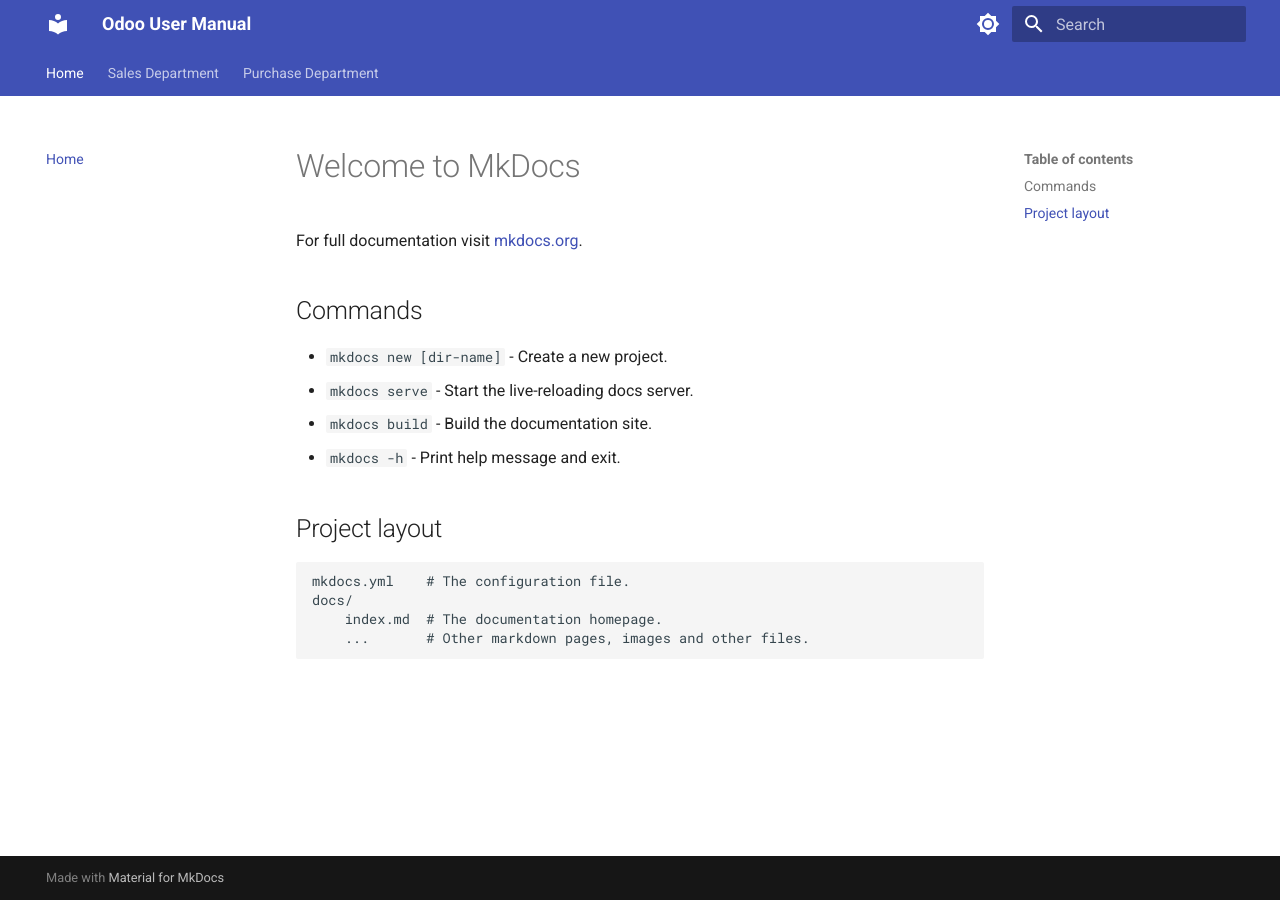
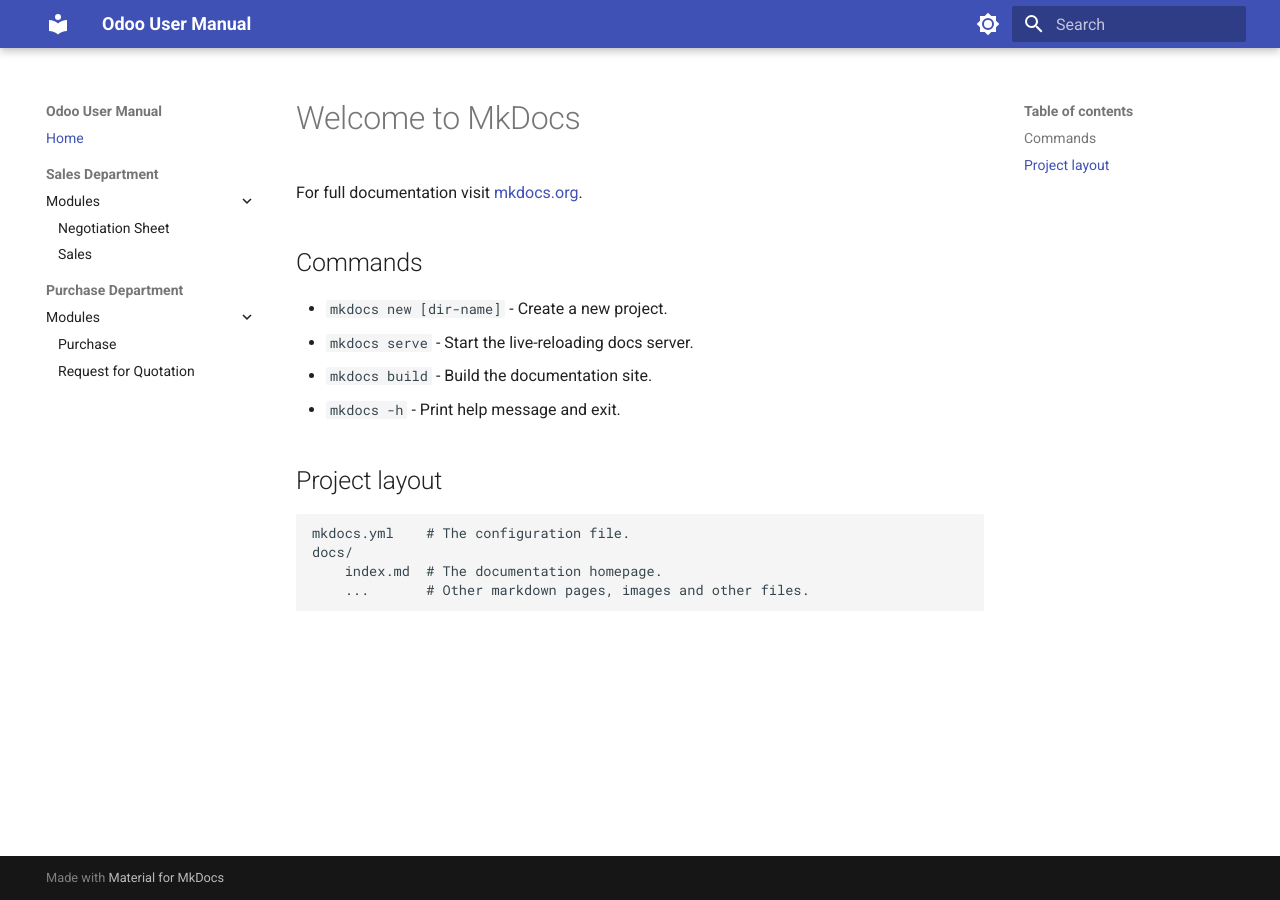
Before and after one commit to MAPITDS/odoo-user-manual, an MkDocs documentation site: the page built from docs/index.md, in a window 1280 px wide. Built offline with MkDocs 1.6.1 and Material for MkDocs 9.7.7, drawn with Linux system fonts in a browser that asks for light colours.

Commit message:
remove nav Tab

```diff
--- a/mkdocs.yml
+++ b/mkdocs.yml
@@ -1,5 +1,5 @@
 site_name: Odoo User Manual
-site_url: https://map-odoo-user-manual.com
+site_url: https://mapitds.github.io/odoo-user-manual/
 
 theme:
   name: material
@@ -20,8 +20,9 @@
         icon: material/brightness-4
         name: Mode Terang
   features:
-    - navigation.tabs          # Menu utama di bagian atas
+    # - navigation.tabs          # Menu utama di bagian atas
     - navigation.sections      # Sub-menu rapi di samping
+    - navigation.expand        # Sub-menu bisa diperluas
     - search.suggest           # Rekomendasi pencarian otomatis
     - search.highlight         # Efek stabilo pada teks yang dicari
 
@@ -34,6 +35,7 @@
 # Struktur Navigasi Menu Web Anda
 nav:
   - Home: index.md
+
   - Sales Department :
     - Modules :
       - Negotiation Sheet : negotiation_sheet/negotiation_sheet.md
```
Also changed, not shown: site/404.html, site/index.html, site/negotiation_sheet/negotiation_sheet/index.html, site/sales/sales_quotation/index.html, site/sitemap.xml, 1 other file.
